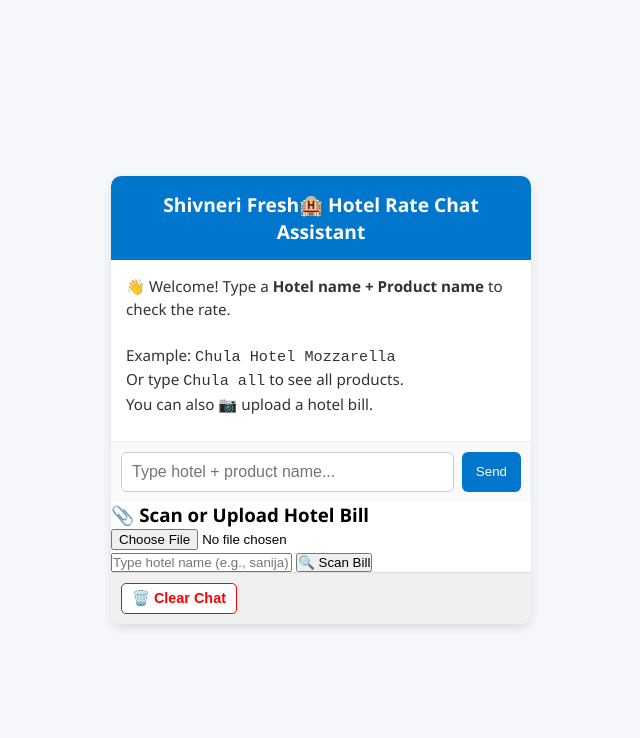
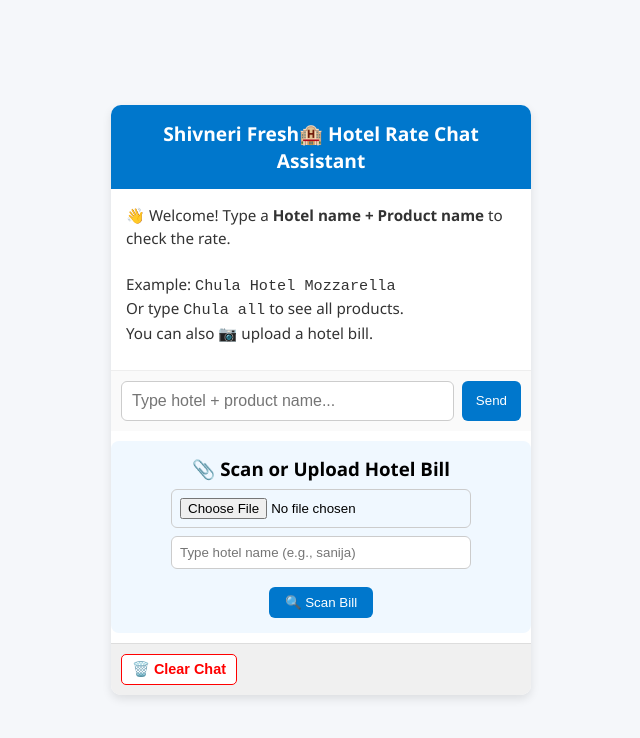
Before and after one commit to ashokaci216/allhotelschatbotshivnerifresh, a plain HTML site: page index.html in a window 1280 px wide. Shown: the whole page, without its empty margins (319-959 px from the left). Drawn offline with nearby package versions, Linux system fonts and the light colour scheme.

Commit message:
Update style.css

```diff
--- a/style.css
+++ b/style.css
@@ -123,3 +123,36 @@ h2 {
 #shortcuts .clear-btn:hover {
   background-color: #ffe5e5 !important;
 }
+
+#scan-section {
+  background: #f0f8ff;
+  padding: 15px;
+  margin: 10px 0;
+  border-radius: 8px;
+  text-align: center;
+}
+
+#scan-section input[type="file"],
+#scan-section input[type="text"] {
+  margin: 8px auto;
+  display: block;
+  padding: 8px;
+  width: 90%;
+  max-width: 300px;
+  border: 1px solid #ccc;
+  border-radius: 6px;
+}
+
+#scan-section button {
+  margin-top: 10px;
+  padding: 8px 16px;
+  background-color: #0077cc;
+  color: white;
+  border: none;
+  border-radius: 6px;
+  cursor: pointer;
+}
+
+#scan-section button:hover {
+  background-color: #005fa3;
+}
```
